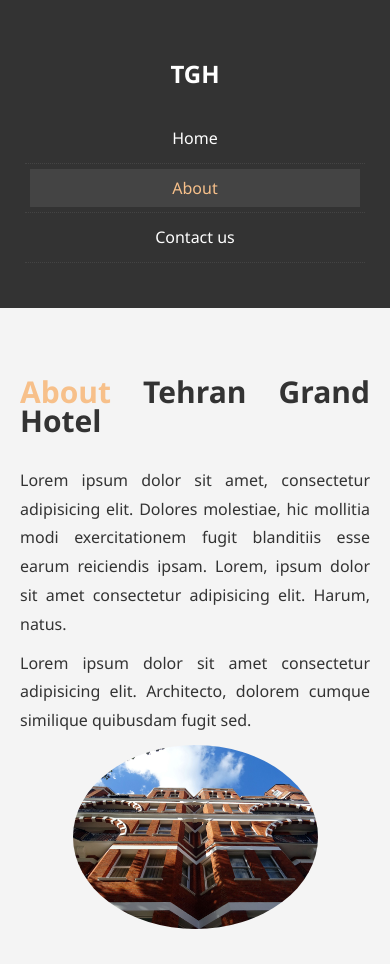
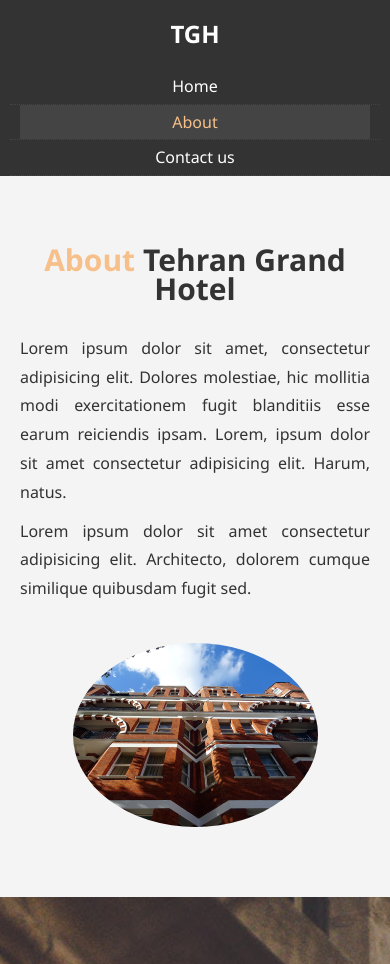
Before and after one commit to erfansoori/webNotes, a plain HTML site: page 03_project_hotel/about.html in a window 390 px wide. Shown: the top 964 px of the page. Drawn offline with Linux system fonts and the light colour scheme.

Commit message:
hotel project: responsive finished

```diff
--- a/03_project_hotel/css/mobile.css
+++ b/03_project_hotel/css/mobile.css
@@ -3,19 +3,27 @@
   text-align: center;
 }
 
+#navbar .container{
+  padding: 0;
+}
 #navbar ul , #navbar ul li{
   float: none;
-  padding: 5px ;
+  padding: 0 10px ;
 }
 #navbar ul li{
   border-bottom: #444 dotted 1px;
 
 }
 #navbar ul li a{
-  padding: 5px ;
+  padding: 3px ;
 }
 #home-info{
   height: auto;
+}
+#showcase #showcase-content{
+  text-align: center;
+  color: #fff;
+  padding-top: 100px;
 }
 #home-info #info-image{
   display: none;
@@ -52,7 +60,7 @@
 }
 
 /* About */
-#about-info #info-text{
+#about-info #info-text ,#about-info #info-picture{
   float: none;
   margin: auto;
   width: 100%;
@@ -63,21 +71,16 @@
 #about-info #info-text h1{
   font-size: 30px;
   float: none;
+  text-align: center;
 }
 #about-info #info-text p{
   float: none;
 }
-#about-info #info-picture{
-  margin: auto;
-  float: none;
-  width: 100%;
 
-
-}
 
 #about-info #info-picture img{
   display: block;
-  margin: auto;
+  margin-top: 40px;
   border-radius: 60%;
 }
 
```
